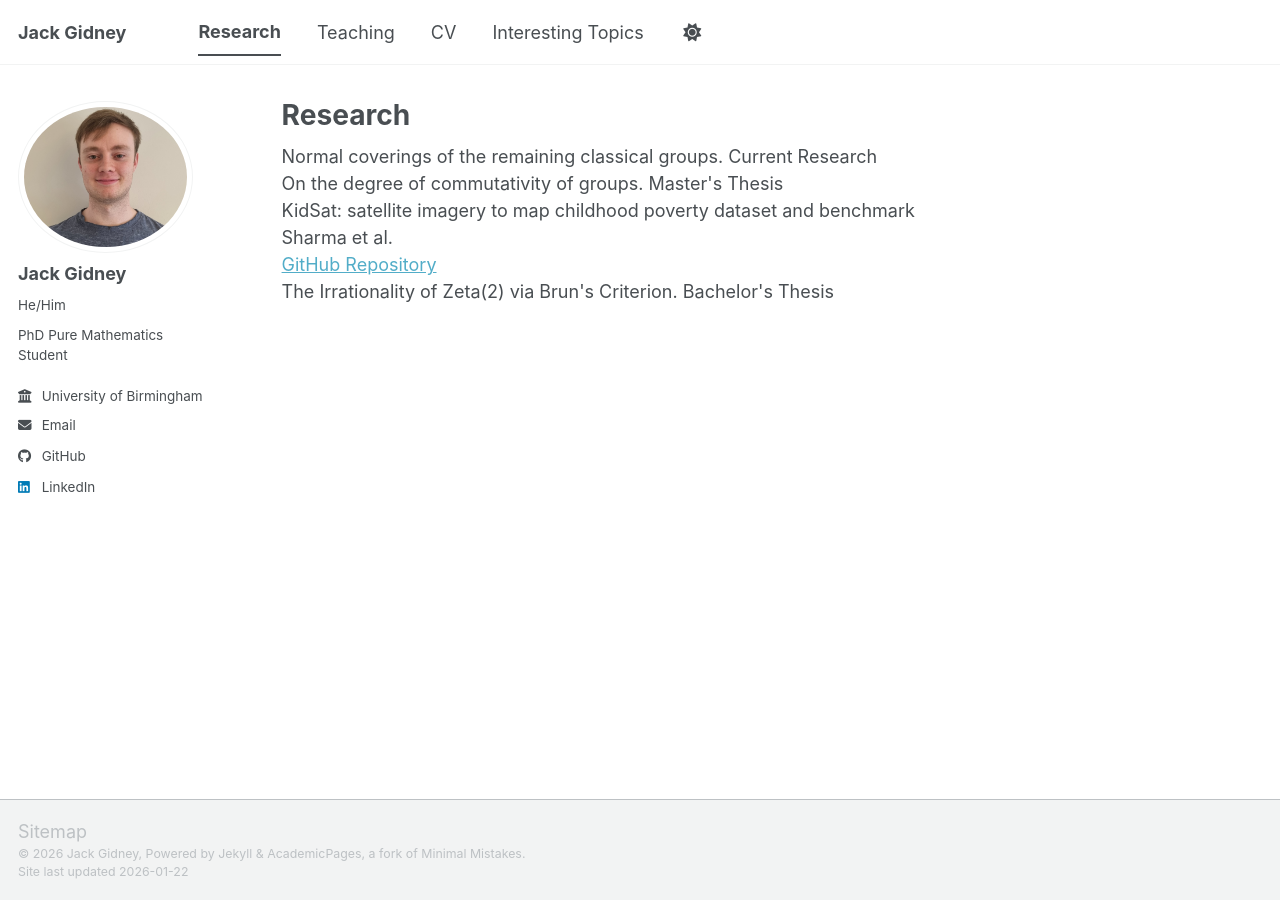
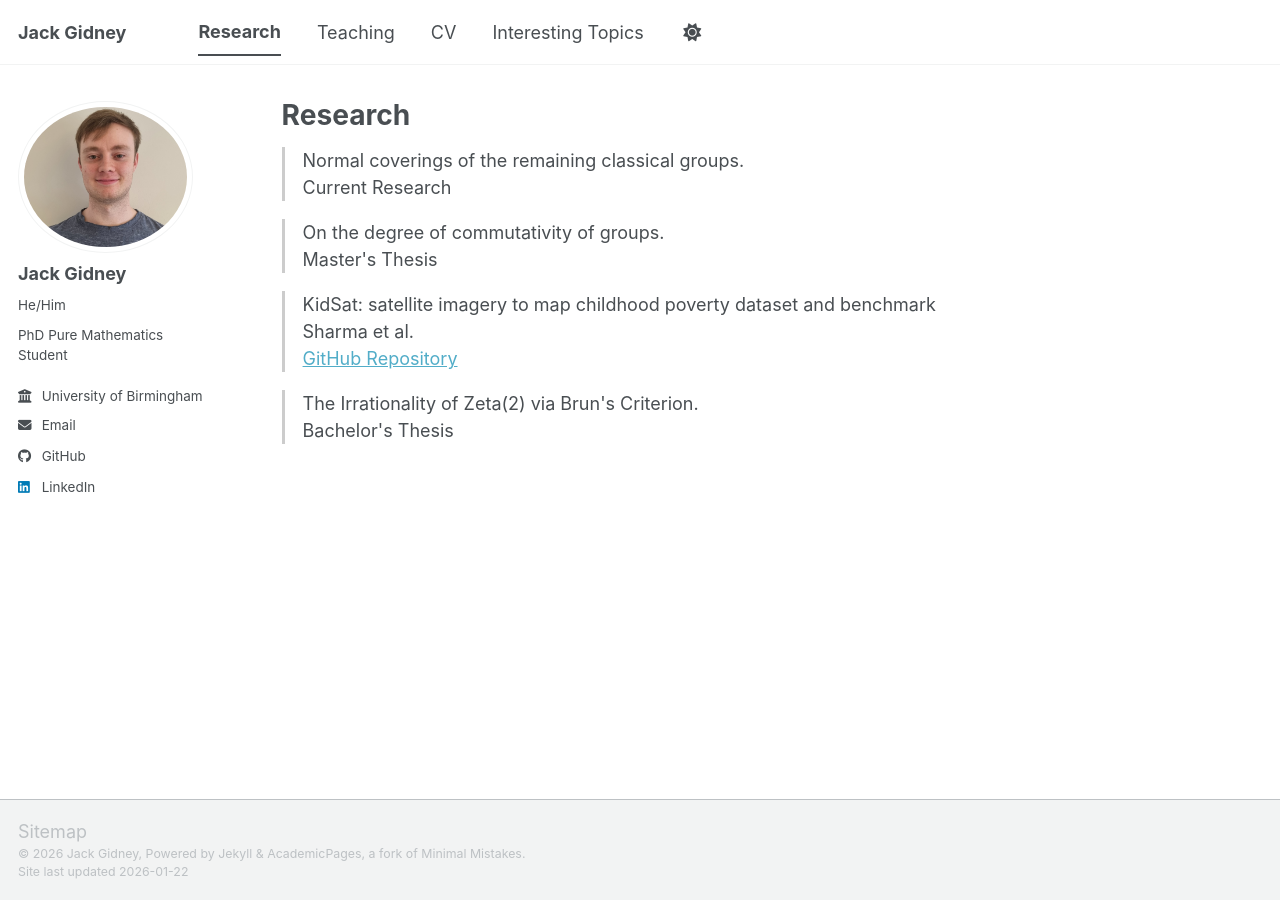
Before and after one commit to jgidney44/jgidney44.github.io, a Jekyll site: the page built from _pages/research.html, in a window 1280 px wide. Built offline with Jekyll 4.4.1, drawn with Linux system fonts in a browser that asks for light colours; a script bundle is joined from its source files by our own code; library files that are not in the unit come from our copies.

Commit message:
Update research.html

```diff
--- a/_pages/research.html
+++ b/_pages/research.html
@@ -5,19 +5,21 @@ permalink: /research/
 author_profile: true
 ---
 
-<div class="research-item">
+<div class="research-item-test">
 Normal coverings of the remaining classical groups.
+<br>
 Current Research
 </div>
 
 
-<div class="research-item">
+<div class="research-item-test">
 On the degree of commutativity of groups.
+<br>
 Master's Thesis
 </div>
 
 
-<div class="research-item">
+<div class="research-item-test">
 KidSat: satellite imagery to map childhood poverty dataset and benchmark
 <br>
 Sharma et al.
@@ -25,7 +27,8 @@ Sharma et al.
 <a href="https://github.com/MLGlobalHealth/KidSat">GitHub Repository</a>
 </div>
 
-<div class="research-item">
+<div class="research-item-test">
 The Irrationality of Zeta(2) via Brun's Criterion.
+<br>
 Bachelor's Thesis
 </div>
```
